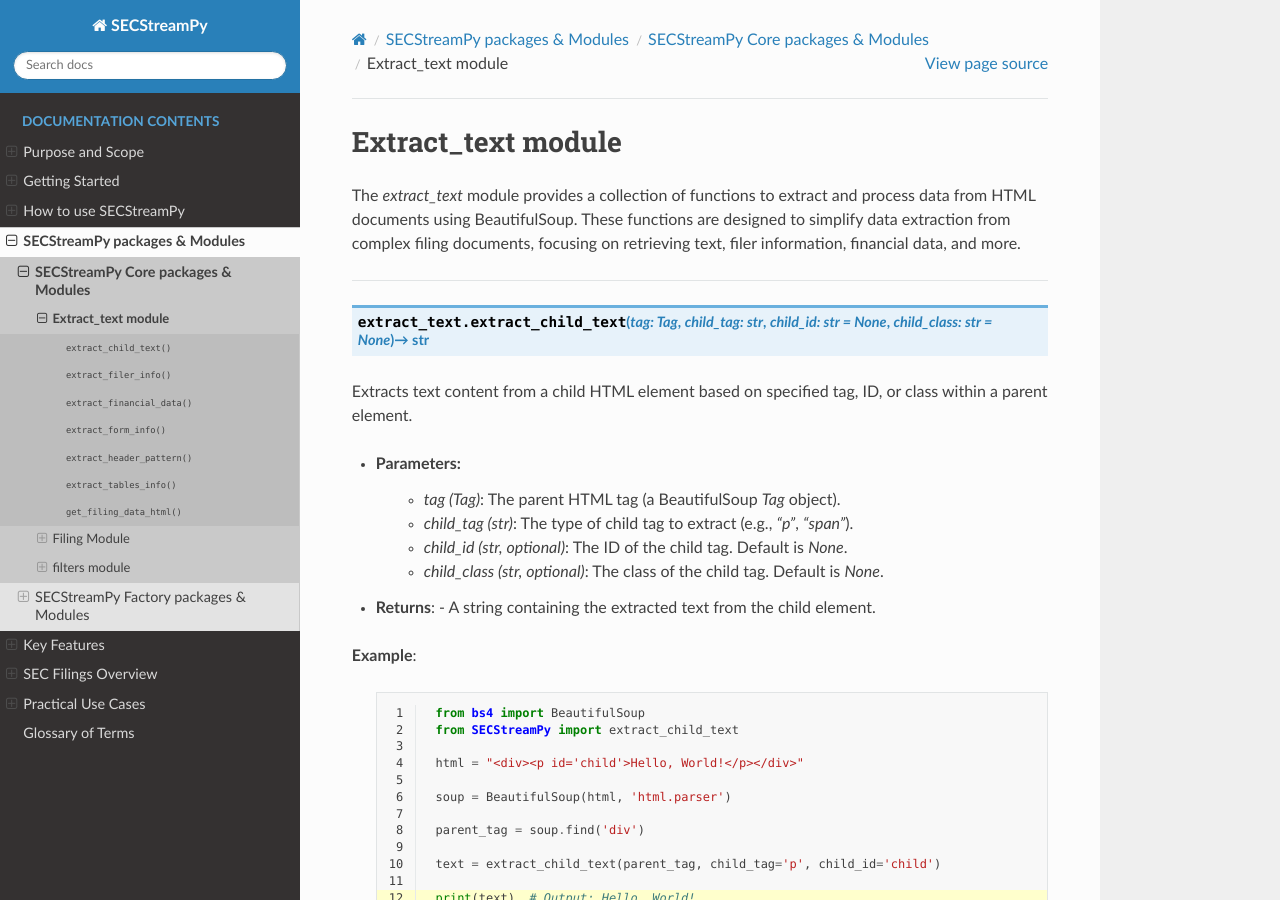
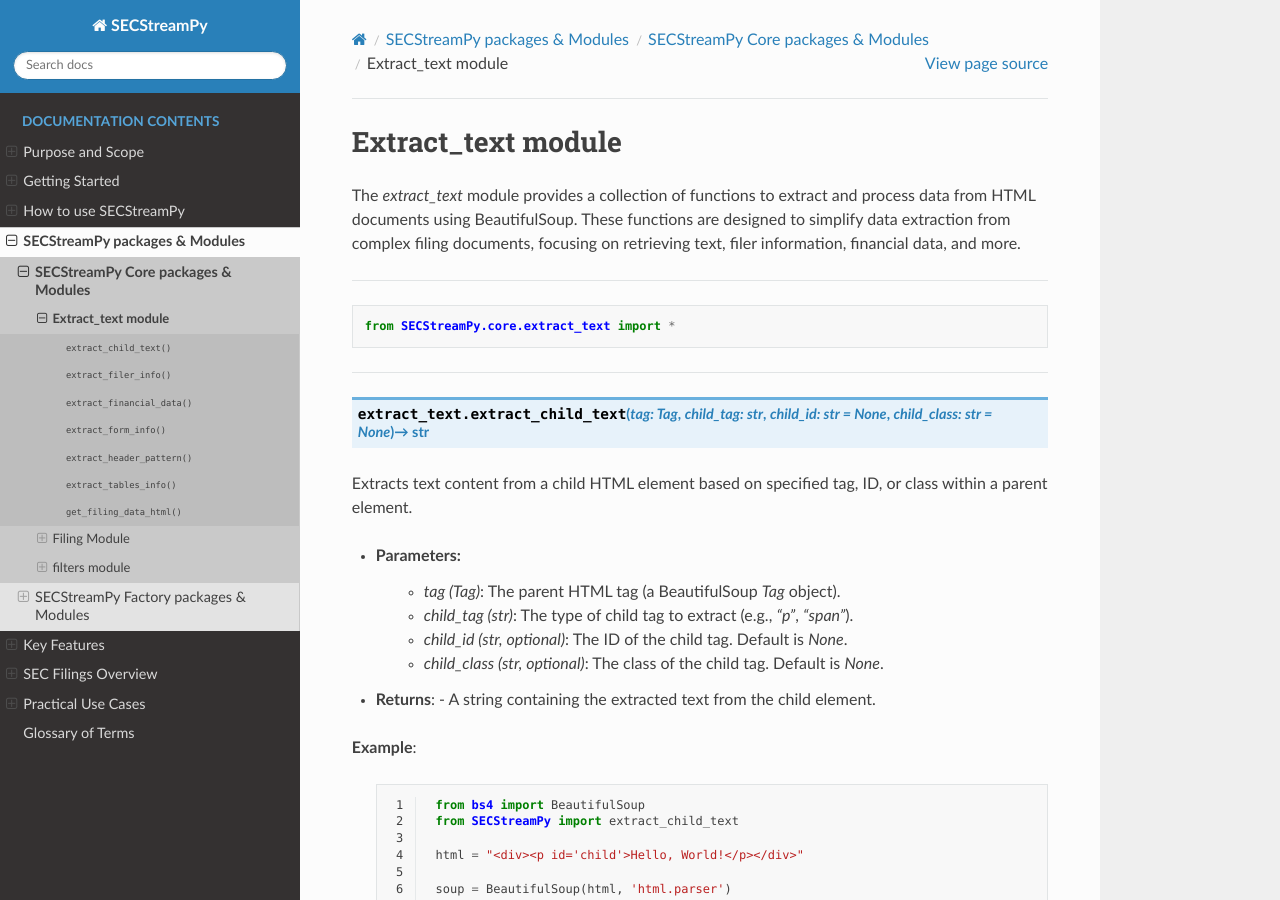
Before and after one commit to cla-bit/SECStreamPy-Docs, a Sphinx documentation site: the page built from source/datadock.core.extract_text.rst, in a window 1280 px wide and 900 px high. Built offline with Sphinx 7.4.7 and the Read the Docs theme 3.1.0, drawn with Linux system fonts in a browser that asks for light colours.

Commit message:
fix: Update datadock.core.extract_text.rst

```diff
--- a/source/datadock.core.extract_text.rst
+++ b/source/datadock.core.extract_text.rst
@@ -5,6 +5,13 @@
 .. py:module:: extract_text
 
 The `extract_text` module provides a collection of functions to extract and process data from HTML documents using BeautifulSoup. These functions are designed to simplify data extraction from complex filing documents, focusing on retrieving text, filer information, financial data, and more.
+
+----------------
+
+.. code-block:: python
+
+    from SECStreamPy.core.extract_text import *
+
 
 -----------------
 
```
